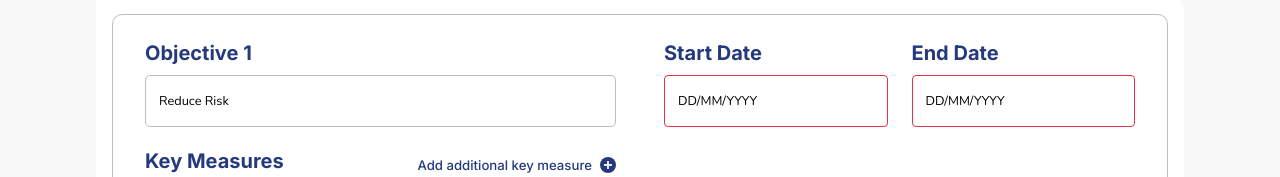
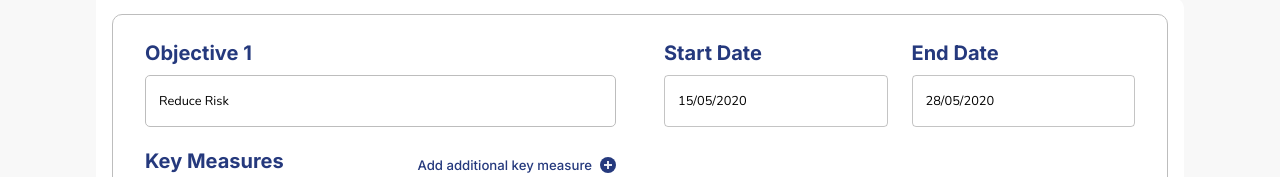
Before and after one commit to XaviourG/avertro-challenge, a React (Create React App) app in the folder client/: page / in a window 1280 px wide. Shown: the part 477-654 px from the top of the page. Built offline with nearby package versions, Linux system fonts and the light colour scheme; the HTML template or start-up script is replaced by a standard one.

Commit message:
update date seed data and implement DayJS date handling

```diff
--- a/client/src/components/business-objectives/ObjectivesFormValidator.ts
+++ b/client/src/components/business-objectives/ObjectivesFormValidator.ts
@@ -5,7 +5,6 @@ import BusinessObjectiveFormState, { EmptyFormState } from "../../models/DTOs/Bu
 const ObjectivesFormValidator = (
   formData: BusinessObjectiveDTO,
 ): BusinessObjectiveFormState => {
-  console.log(formData.title);
   const validation: BusinessObjectiveFormState = EmptyFormState;
 
   if (formData.title.length < 2) {
--- a/client/src/components/date-picker/AvertroDatePicker.tsx
+++ b/client/src/components/date-picker/AvertroDatePicker.tsx
@@ -1,6 +1,7 @@
 import { Typography } from "@mui/material";
 import { DatePicker, LocalizationProvider } from '@mui/x-date-pickers';
 import { AdapterDayjs } from '@mui/x-date-pickers/AdapterDayjs';
+import dayjs from 'dayjs';
 import { ReactElement } from "react";
 import CalendarIcon from "../../assets/icons/avertro_calendar_icon";
 
@@ -34,12 +35,18 @@ const AvertroDatePicker = ({
       </Typography>
       <LocalizationProvider dateAdapter={AdapterDayjs}>
         <DatePicker
-          minDate={minDate}
-          maxDate={maxDate}
+          minDate={dayjs(minDate)}
+          maxDate={dayjs(maxDate)}
           sx={{ width: '100%' }}
           format="DD/MM/YYYY"
-          value={value}
-          onChange={(e) => {onChange(e, name)}}
+          value={dayjs(value)}
+          onChange={(e) => {
+            let date: Date | null = null;
+            if (e) {
+              date = e.toDate()
+            }
+            onChange(date, name);
+          }}
           slots={{
             openPickerIcon: DatePickerIcon,
           }}
--- a/client/src/models/seed/ChallengeSeedData.ts
+++ b/client/src/models/seed/ChallengeSeedData.ts
@@ -7,16 +7,16 @@ export const objectivesSeedData: BusinessObjectiveDTO[] = [
     keyMeasures: [
       '',
     ],
-    startDate: new Date('15/05/2020'),
-    endDate: new Date('28/05/2020'),
+    startDate: new Date('05/15/2020'),
+    endDate: new Date('05/28/2020'),
   },
   {
     title: 'Reduce Risk',
     keyMeasures: [
       'First Key Measure',
     ],
-    startDate: new Date('15/05/2020'),
-    endDate: new Date('28/05/2020'),
+    startDate: new Date('05/15/2020'),
+    endDate: new Date('05/28/2020'),
   }
 ]
 
```
